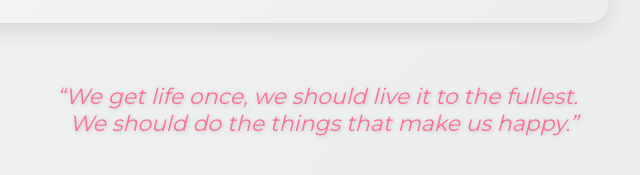
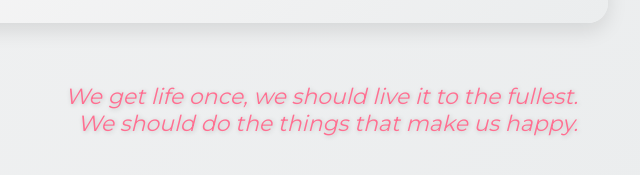
Before and after one commit to mehroo8888-Chaudhry/mehru8888.github.io, a plain HTML site: page index.html in a window 1280 px wide. Shown: the part 2790-2965 px from the top of the page, 608-1248 px from the left. Drawn offline with Linux system fonts and the light colour scheme.

Commit message:
Remove quotation marks from quote in index.html

```diff
--- a/index.html
+++ b/index.html
@@ -204,7 +204,7 @@ video {
     </div>
 
     <div class="quote fade-in">
-        “We get life once, we should live it to the fullest.<br>We should do the things that make us happy.”
+        We get life once, we should live it to the fullest.<br>We should do the things that make us happy.
     </div>
 
 </div>
```
